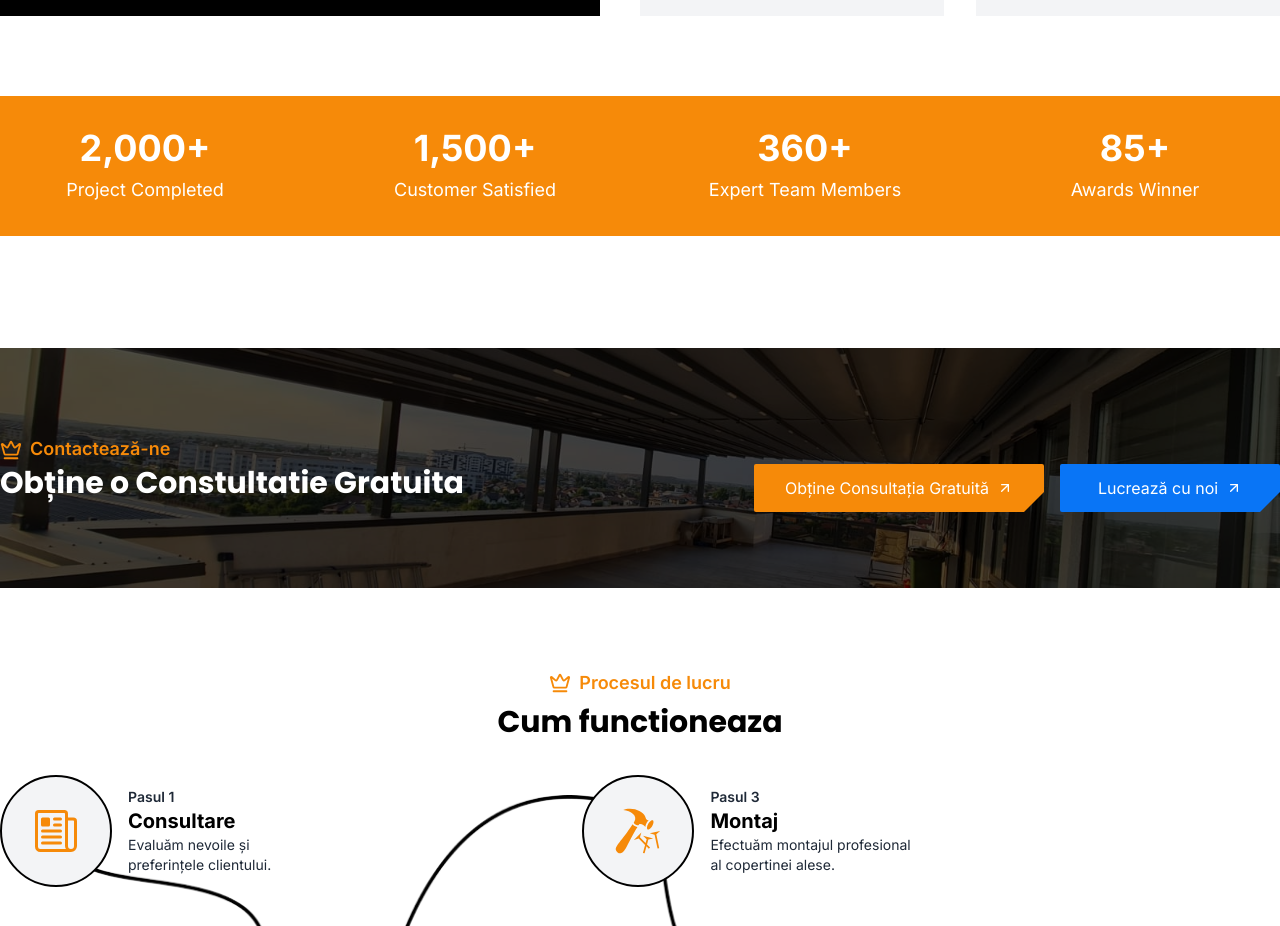
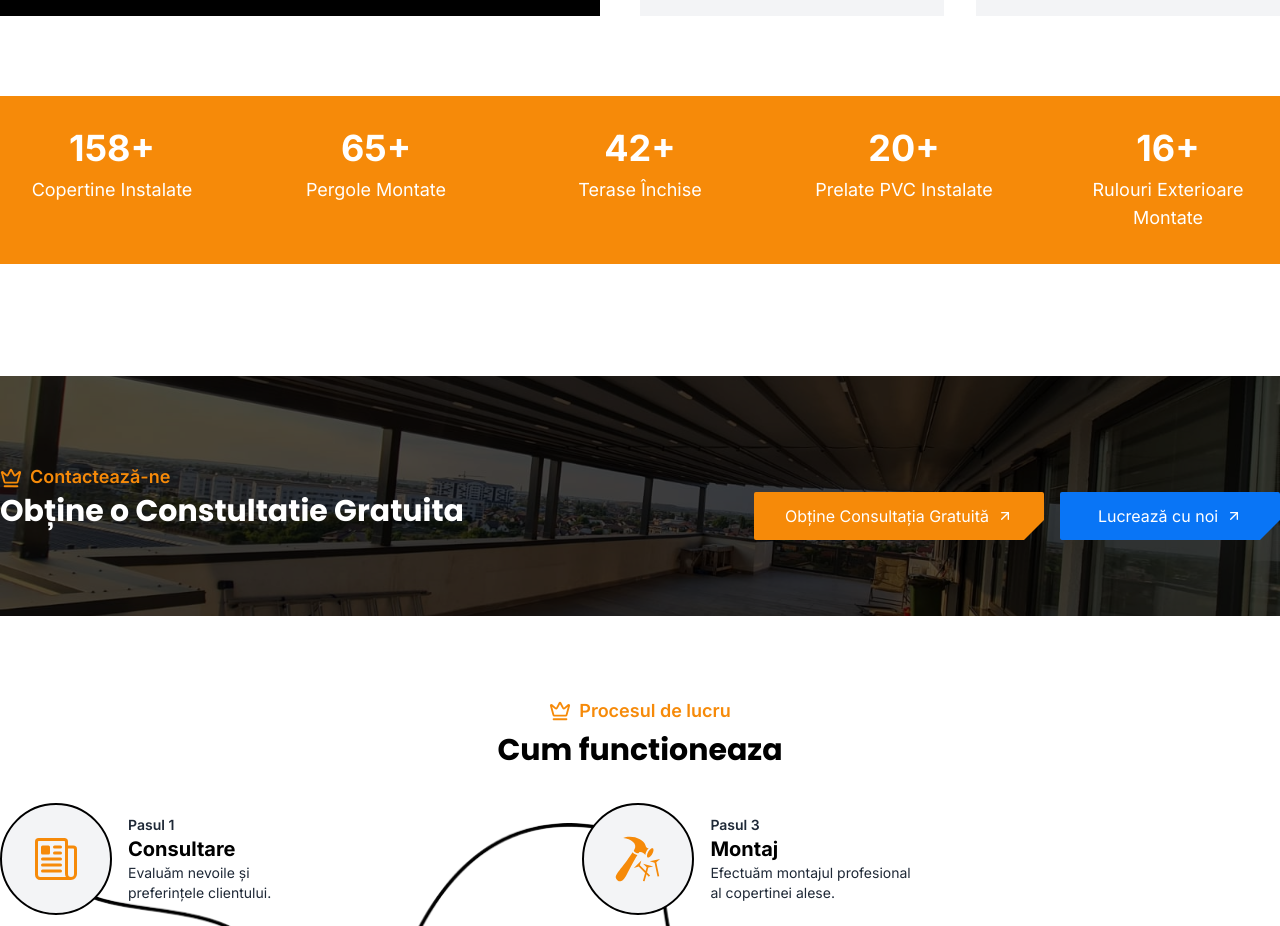
Before and after one commit to mocanuandrei1/sun-pro-2, a Next.js app: page /despre-noi in a window 1280 px wide. Shown: the part 870-1796 px from the top of the page. Built offline with nearby package versions, Linux system fonts and the light colour scheme.

Commit message:
Refactor AboutStatistics component for improved layout and localization

```diff
--- a/src/components/AboutStatistics.js
+++ b/src/components/AboutStatistics.js
@@ -4,43 +4,52 @@ import CountUp from "react-countup";
 
 export default function AboutStatistics() {
   return (
-    <div className="bg-[#f68a09] text-white py-8">
-      <div className="grid lg:grid-cols-4 grid-cols-2 gap-6 lg:gap-10 mx-auto">
+    <div className="bg-[#f68a09] text-white py-8 ">
+      <div className="grid lg:grid-cols-5 grid-cols-2 gap-6 lg:gap-10 lg:mx-auto mx-10 max-w-7xl ">
         <div className="text-center">
           <CountUp
-            end={2000}
+            end={158}
             duration={3}
             suffix="+"
             className="text-4xl font-bold"
           />
-          <p className="mt-2 text-lg">Project Completed</p>
+          <p className="mt-2 text-lg">Copertine Instalate</p>
         </div>
         <div className="text-center">
           <CountUp
-            end={1500}
+            end={65}
             duration={3}
             suffix="+"
             className="text-4xl font-bold"
           />
-          <p className="mt-2 text-lg">Customer Satisfied</p>
+          <p className="mt-2 text-lg">Pergole Montate</p>
         </div>
         <div className="text-center">
           <CountUp
-            end={360}
+            end={42}
             duration={3}
             suffix="+"
             className="text-4xl font-bold"
           />
-          <p className="mt-2 text-lg">Expert Team Members</p>
+          <p className="mt-2 text-lg">Terase Închise</p>
         </div>
         <div className="text-center">
           <CountUp
-            end={85}
+            end={20}
             duration={3}
             suffix="+"
             className="text-4xl font-bold"
           />
-          <p className="mt-2 text-lg">Awards Winner</p>
+          <p className="mt-2 text-lg">Prelate PVC Instalate</p>
+        </div>
+        <div className="text-center lg:block hidden">
+          <CountUp
+            end={16}
+            duration={3}
+            suffix="+"
+            className="text-4xl font-bold"
+          />
+          <p className="mt-2 text-lg">Rulouri Exterioare Montate</p>
         </div>
       </div>
     </div>
```
